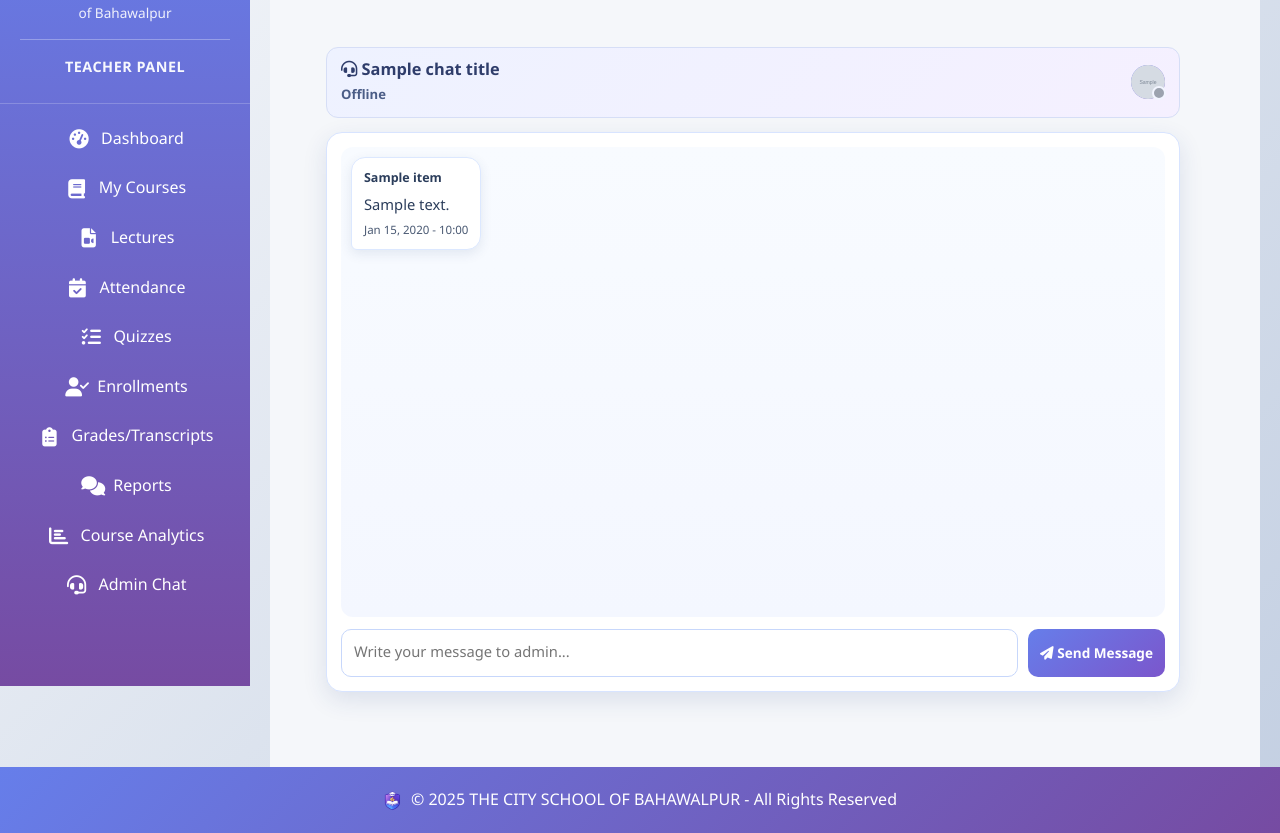
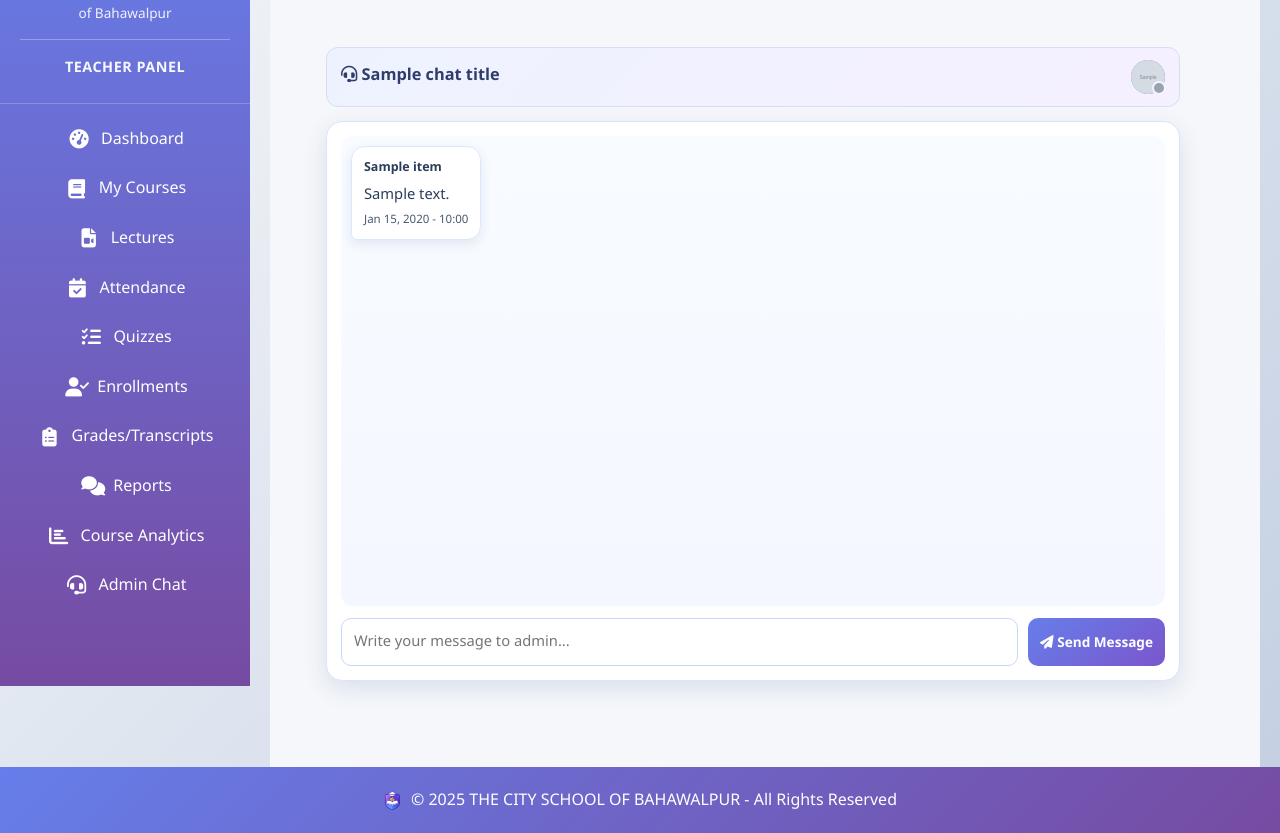
Before and after one commit to MuhammadMoueen/school-app, a Django app: template school_management/templates/teacher/teacher_admin_chat.html in a window 1280 px wide. Shown: the part 114-947 px from the top of the page. Run offline with Django 5.2, Linux system fonts and the light colour scheme; the template is opened without the code that fills it: most values are stand-ins (such as "Sample title", 1, 10 or a date in 2020); grey boxes marked "Sample" are stand-in pictures.

Commit message:
Hide offline text in chat headers and keep avatar dot-only status

```diff
--- a/school_management/static/js/chat-system.js
+++ b/school_management/static/js/chat-system.js
@@ -104,7 +104,7 @@
 
         statusDot.classList.remove('online', 'offline');
         statusDot.classList.add(presence.online ? 'online' : 'offline');
-        statusText.textContent = toSafeText(presence.status_text || (presence.online ? 'Online' : 'Offline'));
+        statusText.textContent = presence.online ? 'Online' : '';
     };
 
     const fetchUpdates = (smooth) => {
--- a/school_management/templates/admin/admin_notification_detail.html
+++ b/school_management/templates/admin/admin_notification_detail.html
@@ -197,7 +197,7 @@
                 <div class="chat-header-main">
                     <h3 class="chat-peer-title">{{ chat_title }}</h3>
                     <div class="chat-presence-row">
-                        <span class="presence-text" data-chat-status-text>{{ teacher_status_text|default:'Offline' }}</span>
+                        <span class="presence-text" data-chat-status-text>{% if teacher_online %}Online{% endif %}</span>
                     </div>
                 </div>
                 <div class="chat-header-avatar-wrap">
--- a/school_management/templates/student/student_report_detail.html
+++ b/school_management/templates/student/student_report_detail.html
@@ -52,7 +52,7 @@
             <div class="chat-header-main">
                 <h4 class="chat-peer-title">{{ chat_title }}</h4>
                 <div class="chat-presence-row">
-                    <span class="presence-text" data-chat-status-text>{{ teacher_status_text|default:'Offline' }}</span>
+                    <span class="presence-text" data-chat-status-text>{% if teacher_online %}Online{% endif %}</span>
                 </div>
             </div>
             <div class="chat-header-avatar-wrap">
--- a/school_management/templates/teacher/report_detail.html
+++ b/school_management/templates/teacher/report_detail.html
@@ -60,7 +60,7 @@
             <div class="chat-header-main">
                 <h4 class="chat-peer-title">{{ chat_title }}</h4>
                 <div class="chat-presence-row">
-                    <span class="presence-text" data-chat-status-text>{{ student_status_text|default:'Offline' }}</span>
+                    <span class="presence-text" data-chat-status-text>{% if student_online %}Online{% endif %}</span>
                 </div>
             </div>
             <div class="chat-header-avatar-wrap">
--- a/school_management/templates/teacher/teacher_admin_chat.html
+++ b/school_management/templates/teacher/teacher_admin_chat.html
@@ -14,7 +14,7 @@
         <div class="chat-header-main">
             <h2 class="chat-peer-title"><i class="fas fa-headset"></i> {{ chat_title }}</h2>
             <div class="chat-presence-row">
-                <span class="presence-text" data-chat-status-text>{{ admin_status_text|default:'Offline' }}</span>
+                <span class="presence-text" data-chat-status-text>{% if admin_online %}Online{% endif %}</span>
             </div>
         </div>
         <div class="chat-header-avatar-wrap" title="{{ chat_title }}">
```
